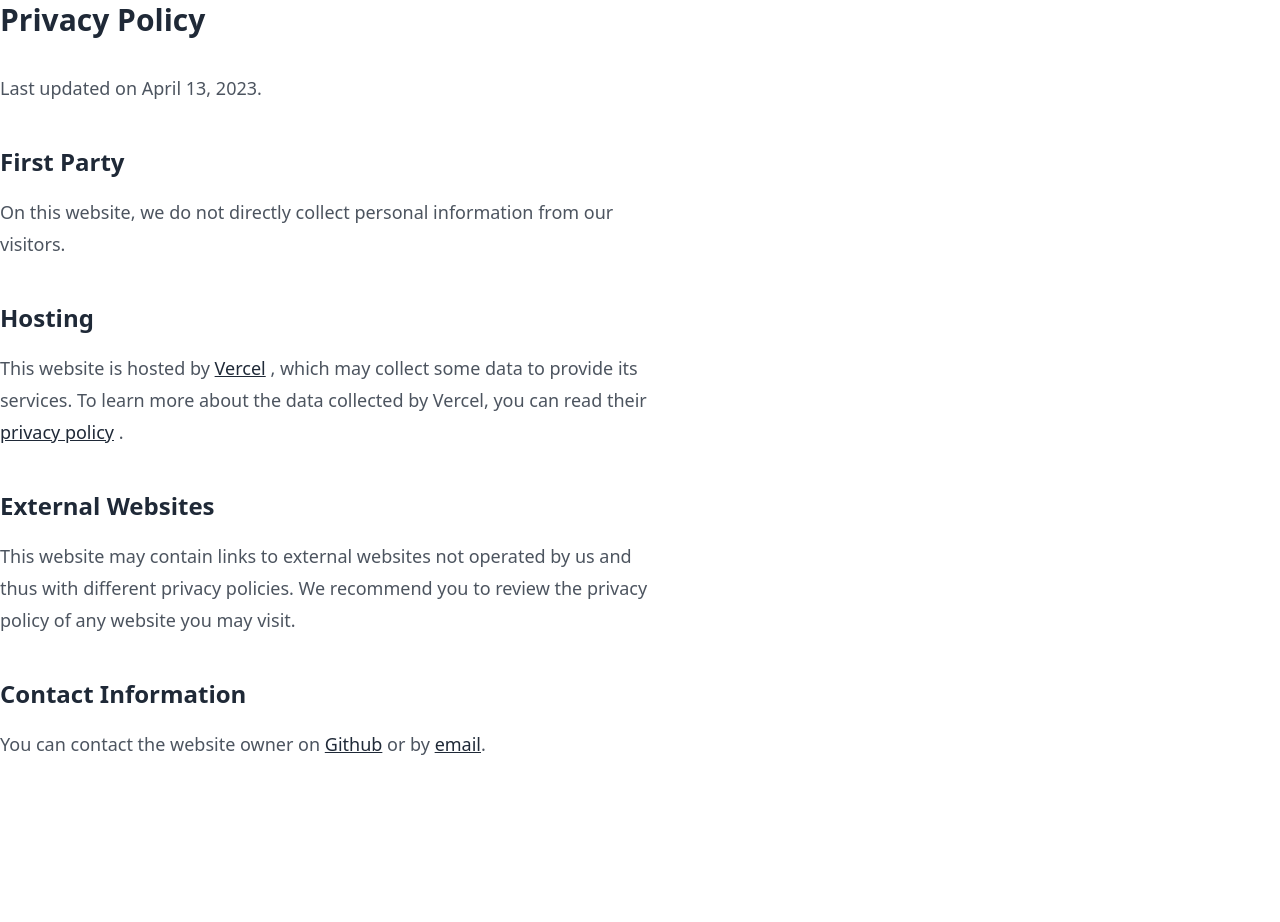
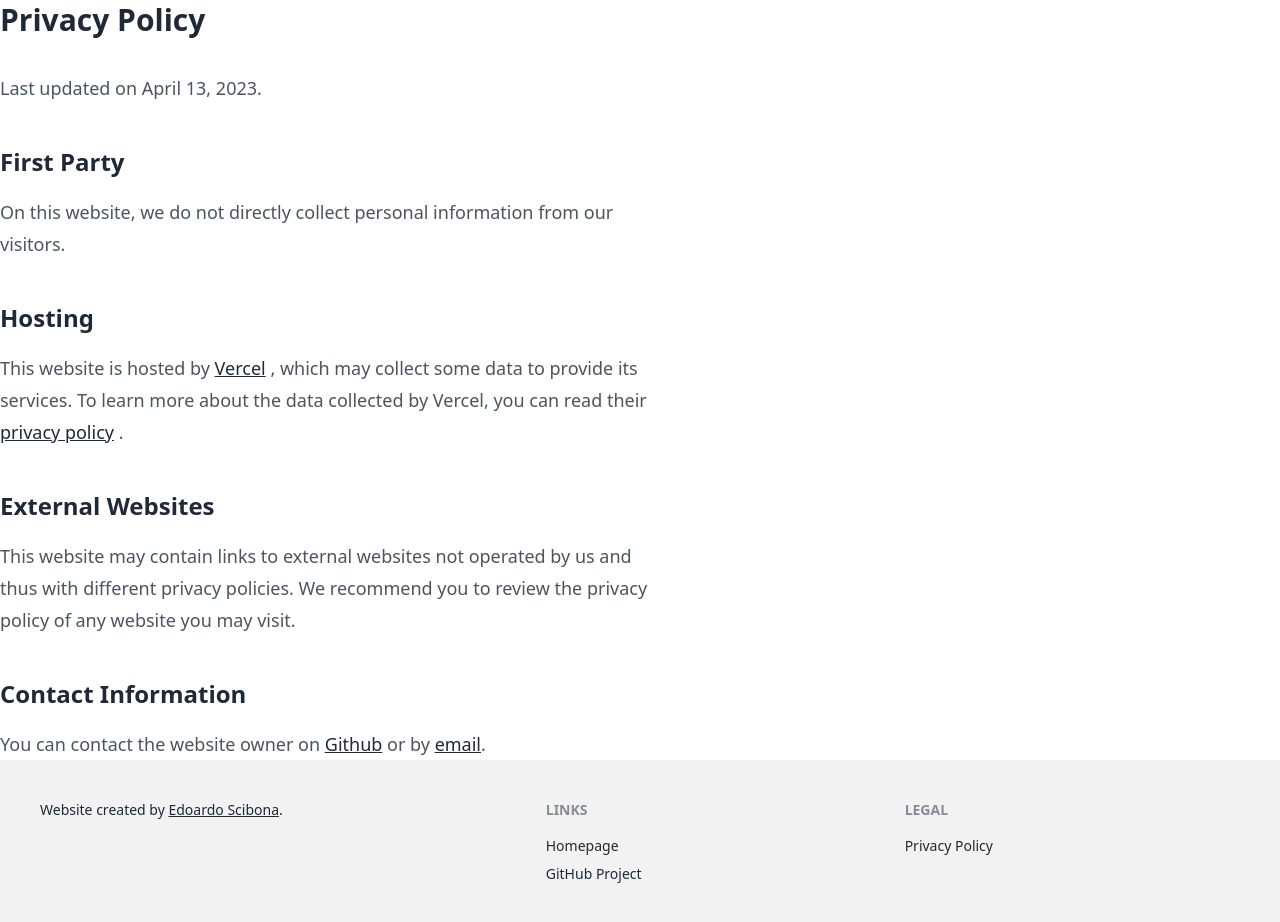
Before and after one commit to velut/gridify.it, a SvelteKit app: page /privacy in a window 1280 px wide. Before the commit the page ends 800 px from the top, so only its background shows below. Built offline with nearby package versions, Linux system fonts and the light colour scheme.

Commit message:
feat: add footer

```diff
--- a/src/routes/+layout.svelte
+++ b/src/routes/+layout.svelte
@@ -1,5 +1,7 @@
 <script lang="ts">
 	import '../app.css';
+	import Footer from './Footer.svelte';
 </script>
 
 <slot />
+<Footer />
--- /dev/null
+++ b/src/routes/Footer.svelte
@@ -0,0 +1,18 @@
+<footer class="footer p-10 bg-base-200 text-base-content">
+	<div>
+		<p>
+			Website created by <a href="https://github.com/velut" class="link">Edoardo Scibona</a>.
+		</p>
+	</div>
+
+	<div>
+		<span class="footer-title">Links</span>
+		<a href="/" class="link link-hover">Homepage</a>
+		<a href="https://github.com/velut/pic-to-grid" class="link link-hover">GitHub Project</a>
+	</div>
+
+	<div>
+		<span class="footer-title">Legal</span>
+		<a href="/privacy" class="link link-hover">Privacy Policy</a>
+	</div>
+</footer>
```
